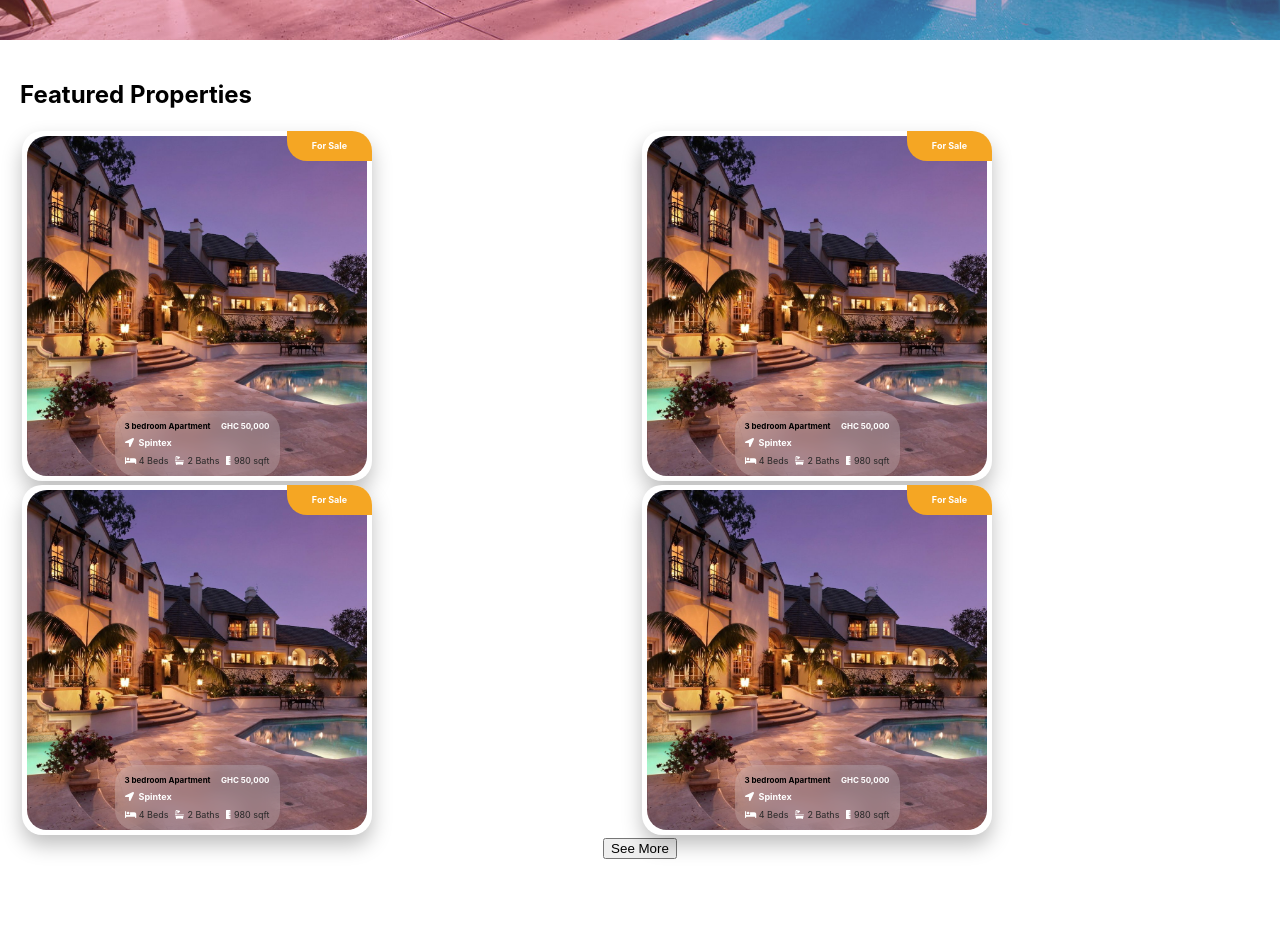
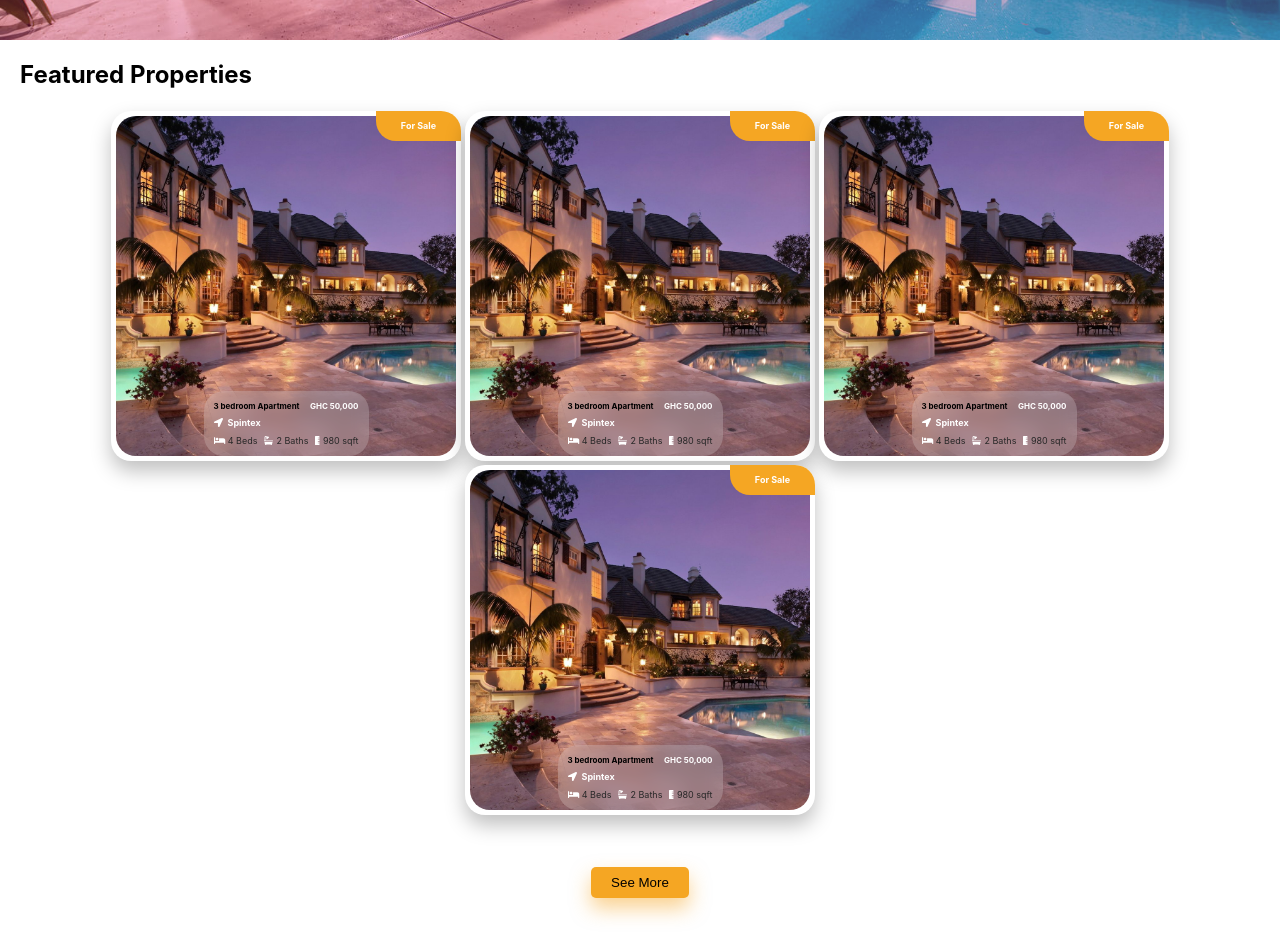
Before and after one commit to tosebikan/richhomesgh, a React (Create React App) app: page / in a window 1280 px wide. Shown: the part 680-1628 px from the top of the page. Before the commit the page ends 1559 px from the top, so only its background shows below. Built offline with nearby package versions, Linux system fonts and the light colour scheme.

Commit message:
button with shadow

```diff
--- a/src/screens/HomeScreen.css
+++ b/src/screens/HomeScreen.css
@@ -88,14 +88,35 @@
 
 /* featured */
 #featured {
-  padding: 20px;
+  display: flex;
+  flex-wrap: wrap;
 }
+
 .featured-title {
   text-align: left;
+  padding-left: 20px;
 }
 
 .featured-gallery {
-  display: grid;
-  grid-template-columns: repeat(2, 1fr);
+  display: flex;
+  flex-direction: row;
+  flex-wrap: wrap;
   justify-content: center;
 }
+
+@media (min-width: 1023px) {
+  .featured-gallery {
+    display: flex;
+    flex-direction: row;
+    flex-wrap: wrap;
+  }
+}
+
+.feature-button {
+  margin: 50px auto;
+  box-shadow: 0 10px 20px rgba(245, 166, 35, 0.5);
+  background-color: #f5a623;
+  border: none;
+  padding: 8px 20px;
+  border-radius: 5px;
+}
```
